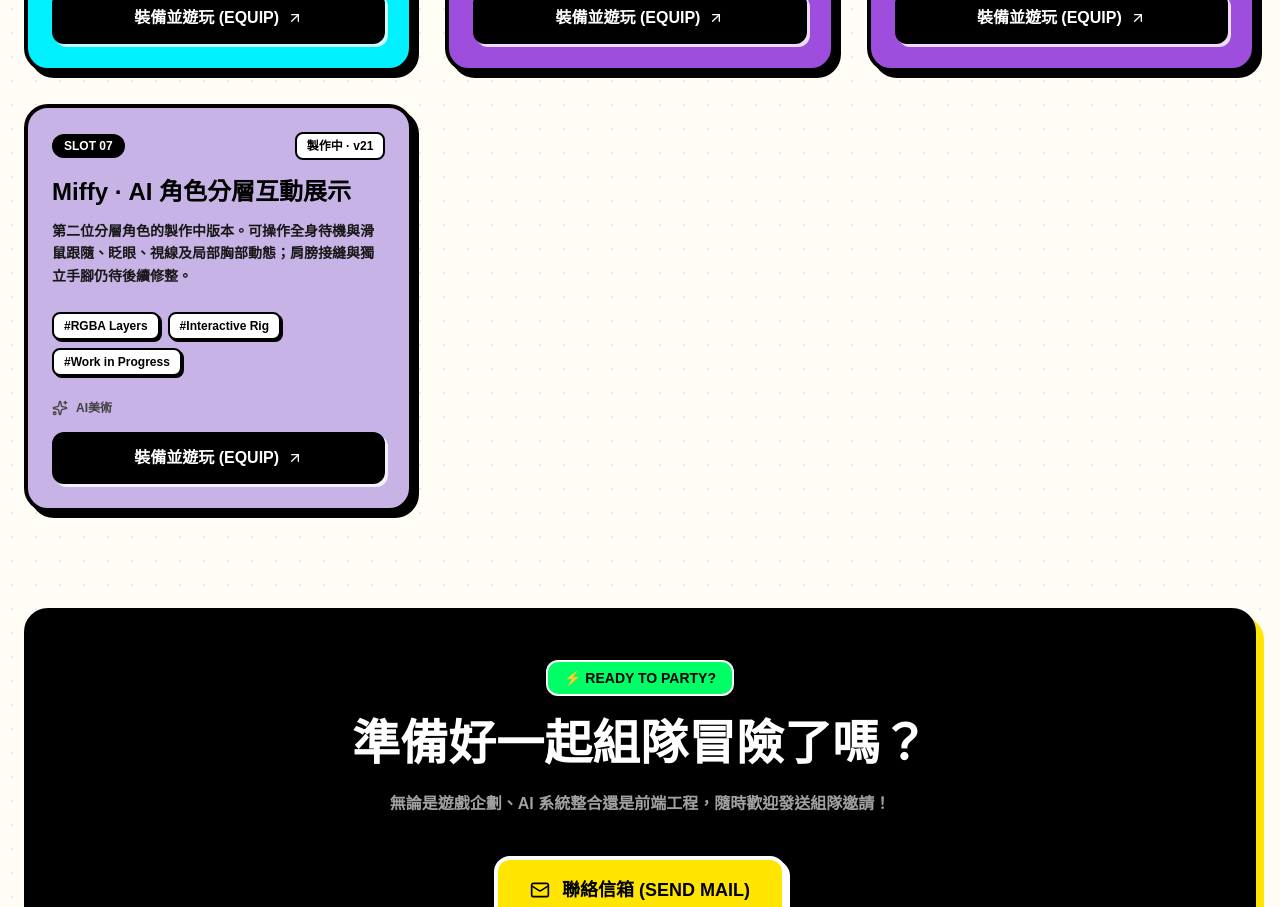
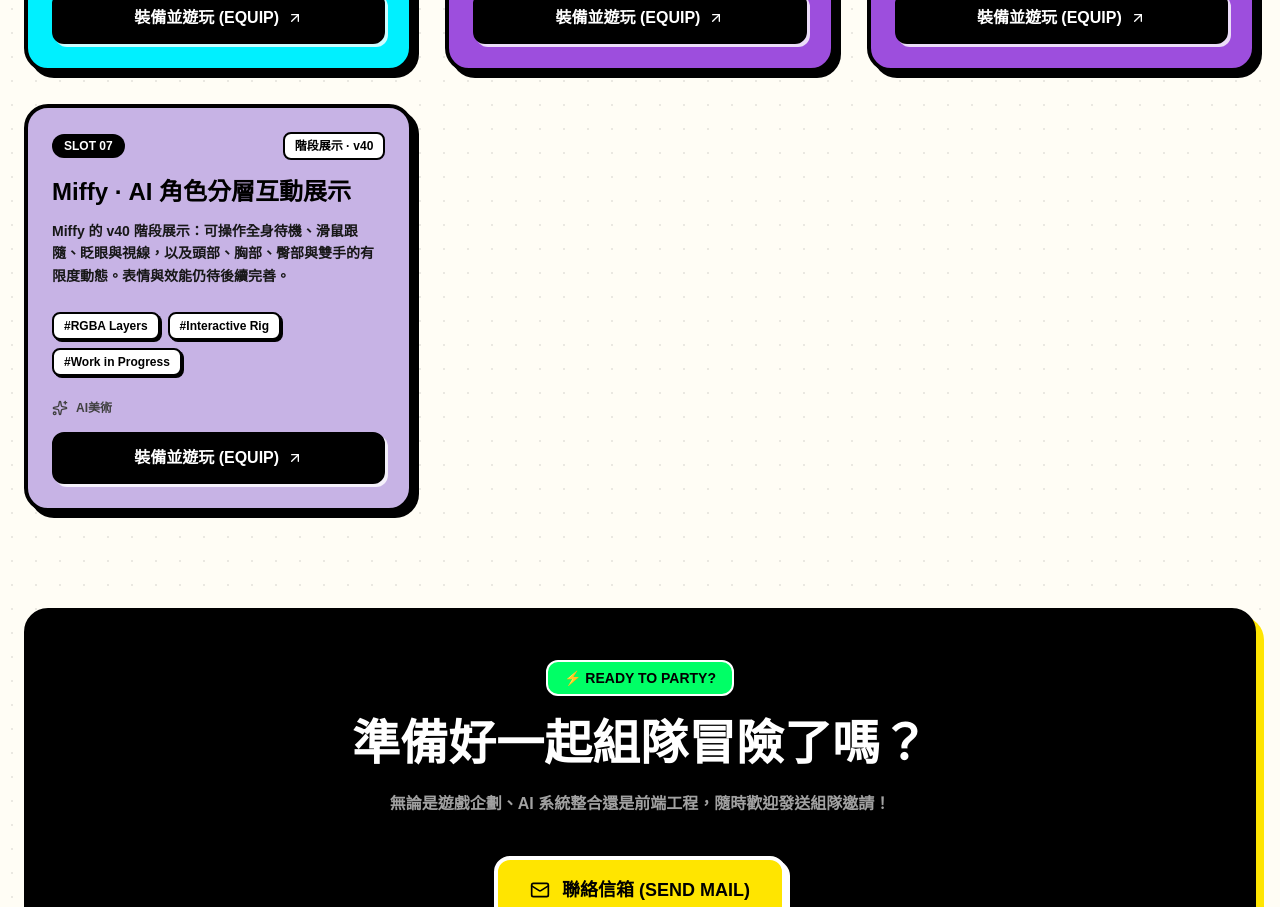
Before and after one commit to YusukeWu0903/my_portfolio, a Next.js app: page / in a window 1280 px wide. Shown: the part 2440-3347 px from the top of the page. Built offline with nearby package versions, Linux system fonts and the light colour scheme.

Commit message:
docs: mark Miffy v40 on portfolio card

```diff
--- a/app/page.tsx
+++ b/app/page.tsx
@@ -96,10 +96,10 @@ export default function Home() {
     {
       title: "Miffy · AI 角色分層互動展示",
       category: "art",
-      description: "第二位分層角色的製作中版本。可操作全身待機與滑鼠跟隨、眨眼、視線及局部胸部動態；肩膀接縫與獨立手腳仍待後續修整。",
+      description: "Miffy 的 v40 階段展示：可操作全身待機、滑鼠跟隨、眨眼與視線，以及頭部、胸部、臀部與雙手的有限度動態。表情與效能仍待後續完善。",
       tags: ["RGBA Layers", "Interactive Rig", "Work in Progress"],
       link: "/miffy-demo/",
-      badge: "製作中 · v21",
+      badge: "階段展示 · v40",
       span: "col-span-1 md:col-span-2 lg:col-span-2 row-span-2",
       retroBg: "bg-[#C7B3E5]",
       retroColor: "text-black"
```
